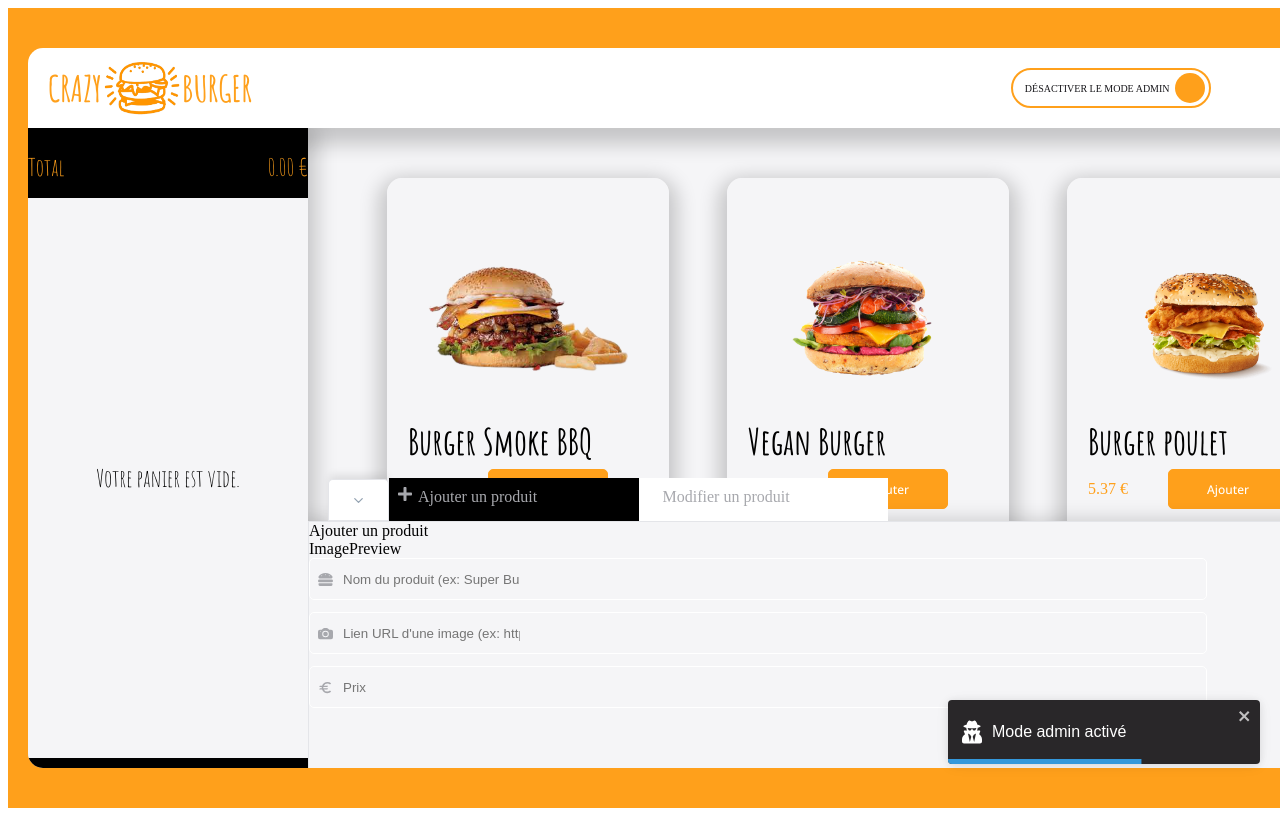
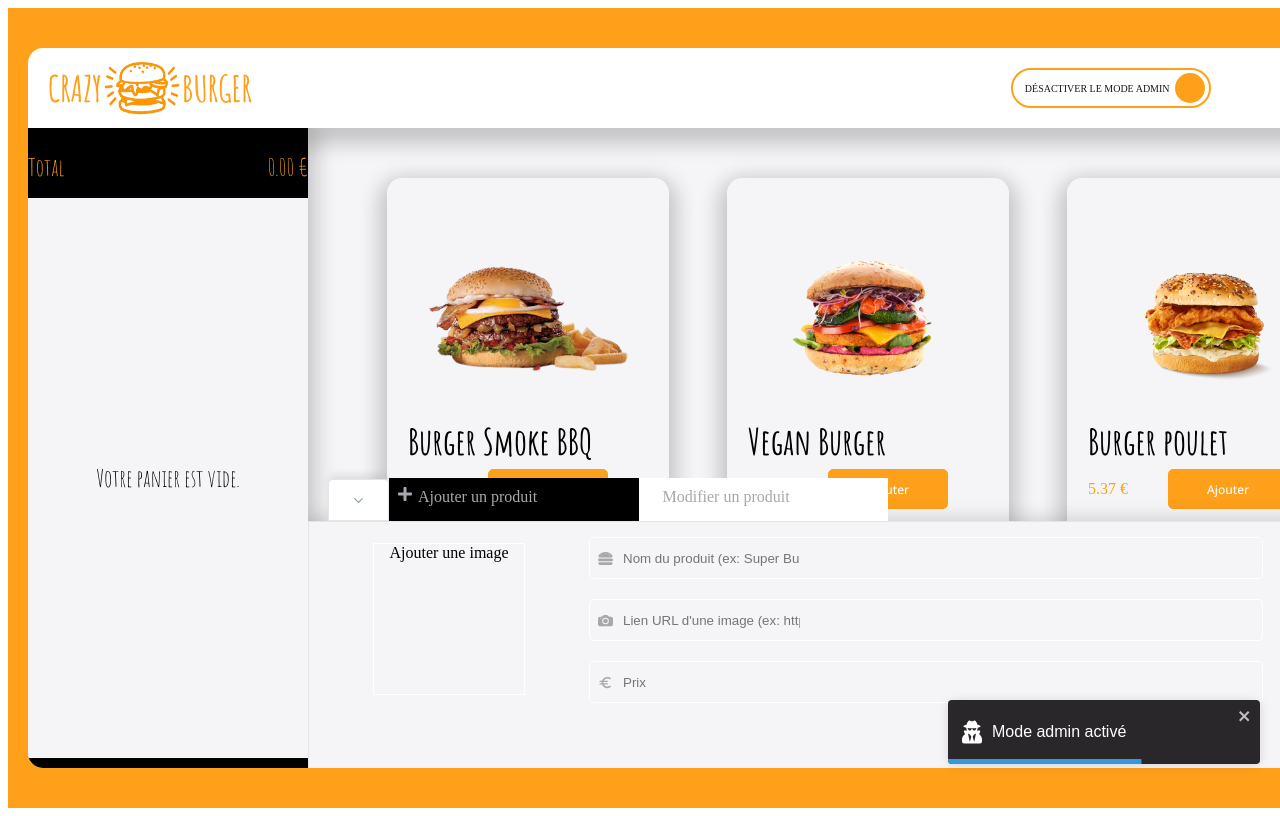
Before and after one commit to KimyPoly/crazy-burger, a React (Vite) app: page /order/1 in a window 1280 px wide. Both pictures are taken after a click on the label 1111 px from the left and 88 px from the top of the page. Shown: the top 816 px of the page. Built offline with nearby package versions, Linux system fonts and the light colour scheme; grey boxes are pictures that could not be loaded; some icons are missing.

Commit message:
💄 F12: ADMIN > AddProduct > style formulaire

```diff
--- a/src/components/pages/order/Admin/AdminPanel/AddProduct.jsx
+++ b/src/components/pages/order/Admin/AdminPanel/AddProduct.jsx
@@ -22,7 +22,6 @@ export default function AddProduct() {
 
   return (
     <AddProductStyled>
-      Ajouter un produit
       <ImagePreview/>
       <div className="input-fields">
         {inputTexts.map((input) => (
@@ -33,5 +32,15 @@ export default function AddProduct() {
   )
 }
 const AddProductStyled = styled.div`
+   display: grid;
+   grid-template-columns: 1fr 3fr;
+
+   .input-fields {
+    grid-area: 1 / 2 / -2 / 3;
+    display: grid;
+    grid-row-gap: 8px;
+    margin-top: 15px;
+
+  }
 
 `;
--- a/src/components/pages/order/Admin/AdminPanel/ImagePreview.jsx
+++ b/src/components/pages/order/Admin/AdminPanel/ImagePreview.jsx
@@ -3,11 +3,16 @@ import styled from 'styled-components'
 export default function ImagePreview() {
   return (
     <ImagePreviewStyled>
-      ImagePreview
+      Ajouter une image
     </ImagePreviewStyled>
   )
 }
 
 const ImagePreviewStyled = styled.div`
+  border: 1px solid white;
+  width: 150px;
+  height: 150px;
+  margin: auto;
+  text-align: center;
 
 `;
```
